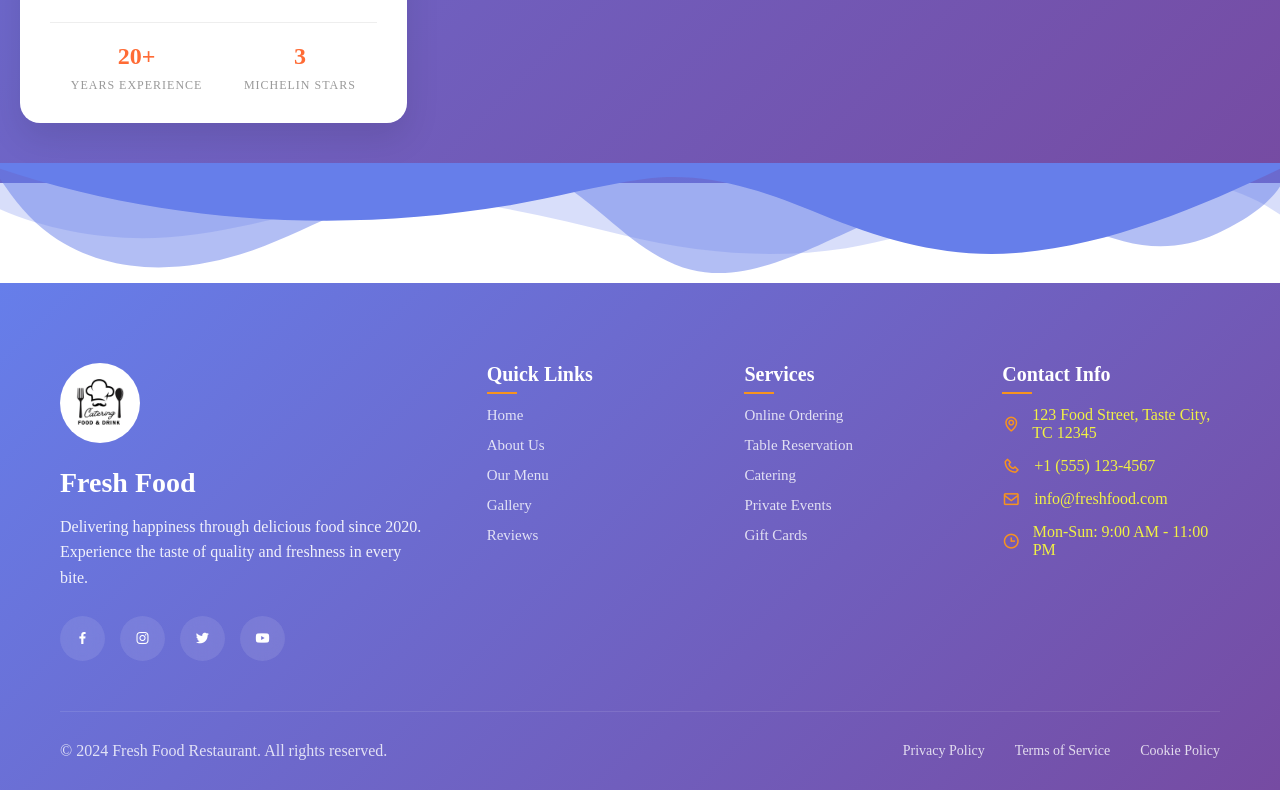
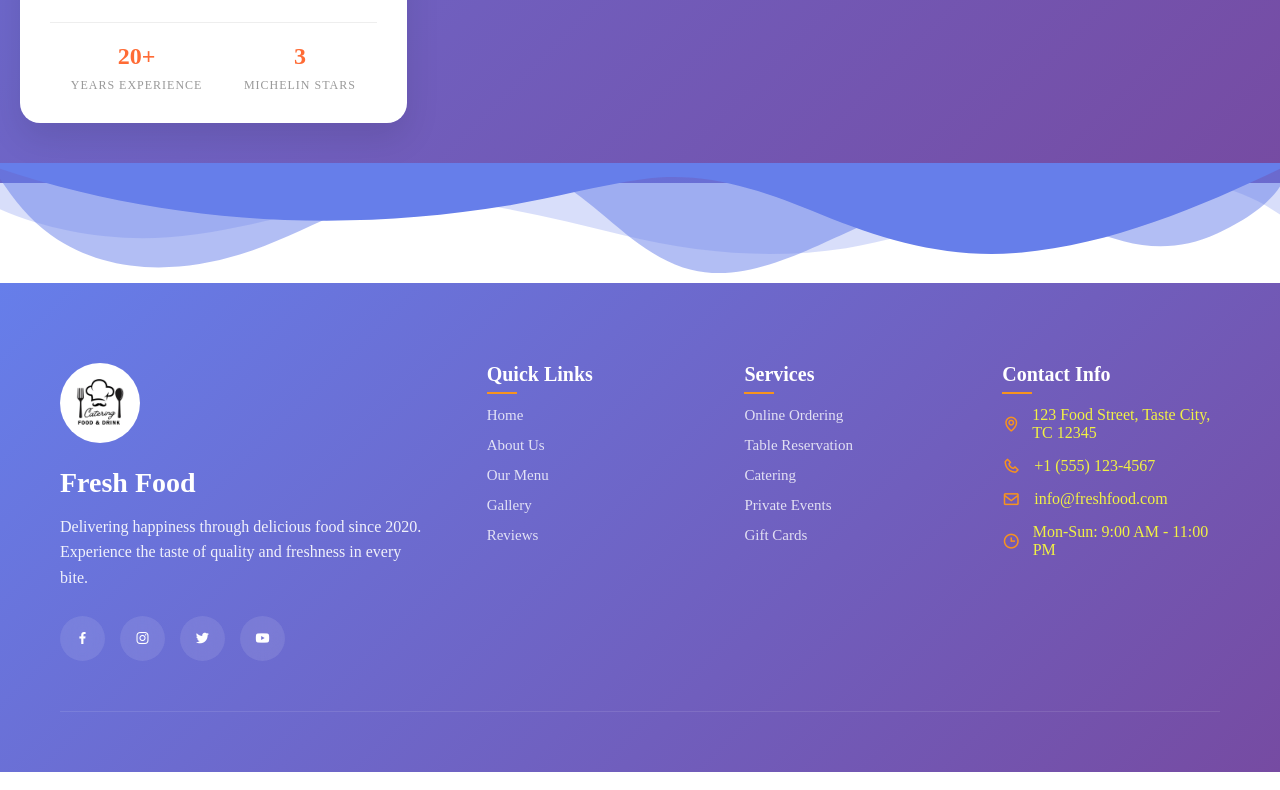
Before and after one commit to Thirumurugan7777/restaurant, a plain HTML site: page frontend/index (1).html in a window 1280 px wide. Shown: the part 8576-9366 px from the top of the page. Drawn offline with nearby package versions, Linux system fonts and the light colour scheme.

Commit message:
Update index (1).html

```diff
--- a/frontend/index (1).html
+++ b/frontend/index (1).html
@@ -518,12 +518,6 @@
 
             <div class="footer-bottom">
                 <div class="footer-bottom-content">
-                    <p>&copy; 2024 Fresh Food Restaurant. All rights reserved.</p>
-                    <div class="footer-bottom-links">
-                        <a href="#">Privacy Policy</a>
-                        <a href="#">Terms of Service</a>
-                        <a href="#">Cookie Policy</a>
-                    </div>
                 </div>
             </div>
         </div>
```
